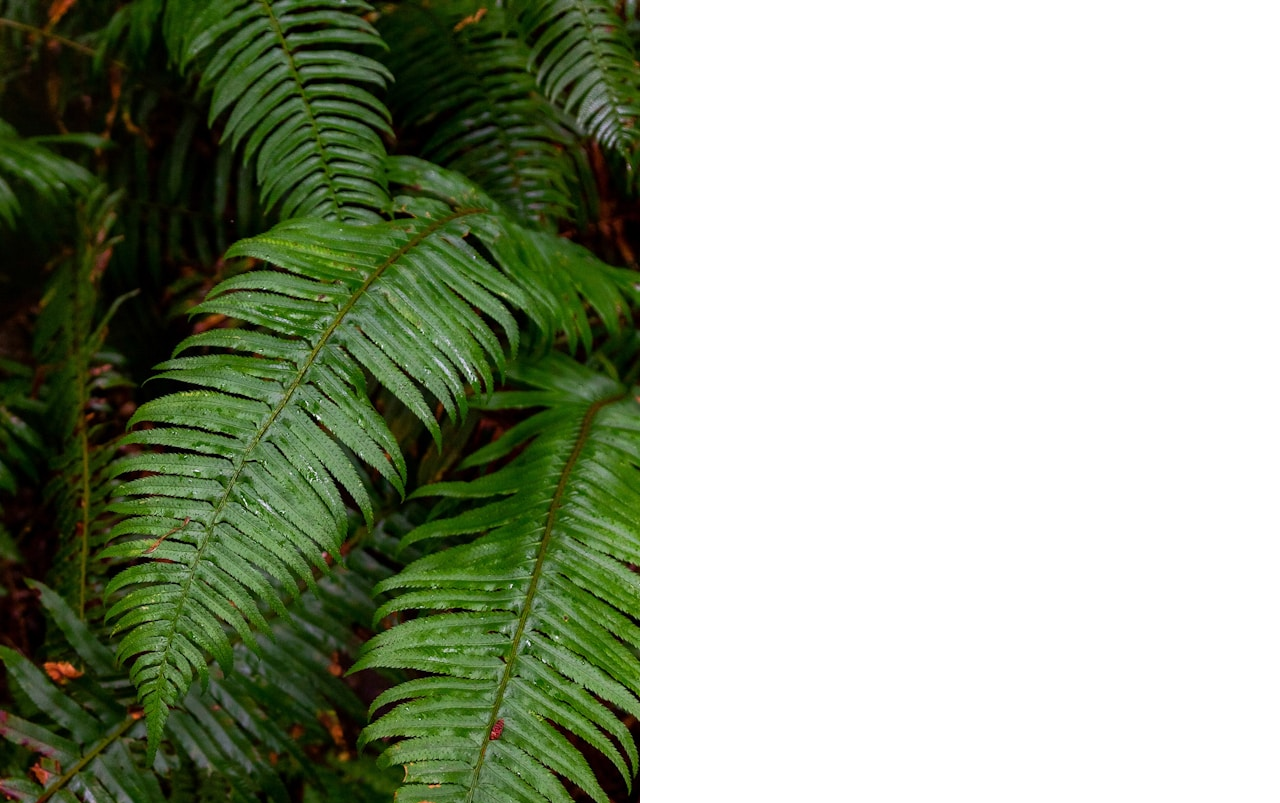
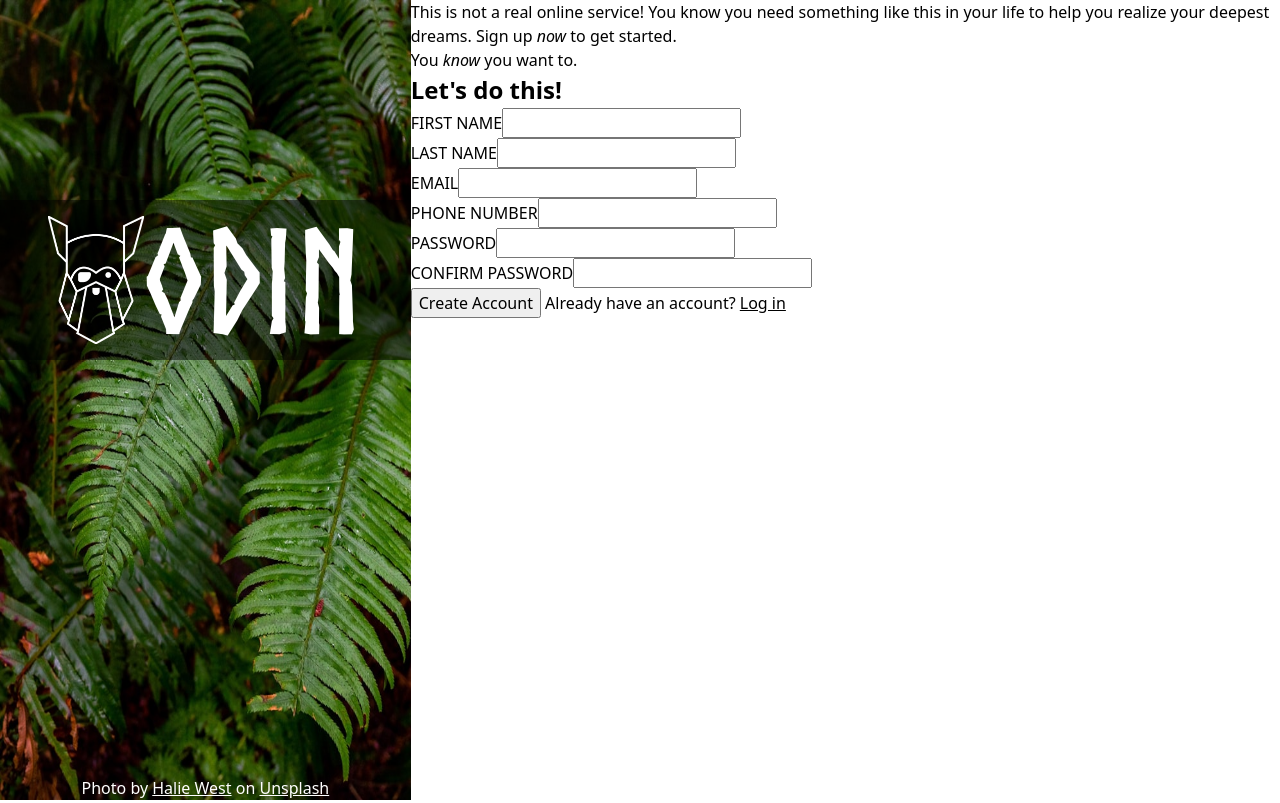
Before and after one commit to Lushtrii/odin-signup, a plain HTML site: page index.html in a window 1280 px wide. Shown: the top 803 px of the page. Drawn offline with Linux system fonts and the light colour scheme.

Commit message:
style: setup left signup section

```diff
--- a/index.html
+++ b/index.html
@@ -7,16 +7,17 @@
     <link rel="stylesheet" href="style.css" />
   </head>
   <body>
-    <div>
+    <div class="left-signup">
       <img
+        id="plant-background"
         src="img/plant-background.jpg"
         alt="Photo of leafy plant by Halie West"
       />
-      <div>
-        <img src="img/odin-lined.png" alt="Odin Project logo" />
-        ODIN
+      <div class="signup-banner">
+        <img src="img/odin-lined.png" alt="Odin Project logo" height="100%" />
+        Odin
       </div>
-      <span
+      <span id="banner-credits"
         >Photo by
         <a href="https://unsplash.com/@haliewestphoto">Halie West</a> on
         <a href="https://unsplash.com">Unsplash</a></span
--- a/style.css
+++ b/style.css
@@ -73,3 +73,63 @@ h6 {
 #__next {
   isolation: isolate;
 }
+
+@font-face {
+  font-family: "Norse-Bold";
+  src: url("fonts/Norse-Bold.otf");
+}
+
+body {
+  display: flex;
+  height: 100vh;
+  font-family:
+    system-ui,
+    -apple-system,
+    BlinkMacSystemFont,
+    "Segoe UI",
+    Roboto,
+    Oxygen,
+    Ubuntu,
+    Cantarell,
+    "Open Sans",
+    "Helvetica Neue",
+    sans-serif;
+}
+
+.left-signup {
+  display: flex;
+  flex-direction: column;
+  align-items: center;
+  position: relative;
+  height: 100vh;
+}
+
+.signup-banner {
+  position: absolute;
+  top: 200px;
+  display: flex;
+  justify-content: center;
+  align-items: center;
+  font-family: "Norse-Bold";
+  color: white;
+  font-size: 9rem;
+  background-color: rgba(0, 0, 0, 0.5);
+  width: 100%;
+  height: 20%;
+  padding: 1rem 0;
+}
+
+#plant-background {
+  height: 100%;
+}
+
+#banner-credits {
+  position: absolute;
+  bottom: 0;
+  color: white;
+}
+
+a:link,
+a:visited {
+  color: inherit;
+}
```
